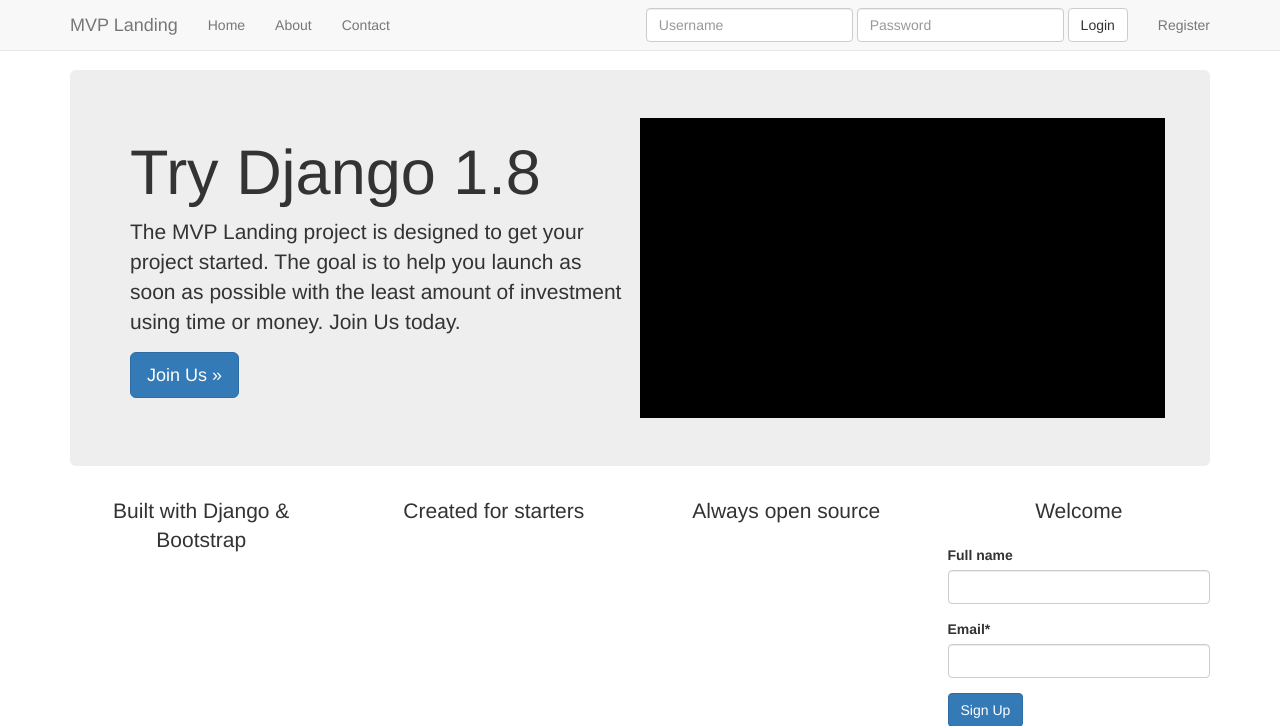
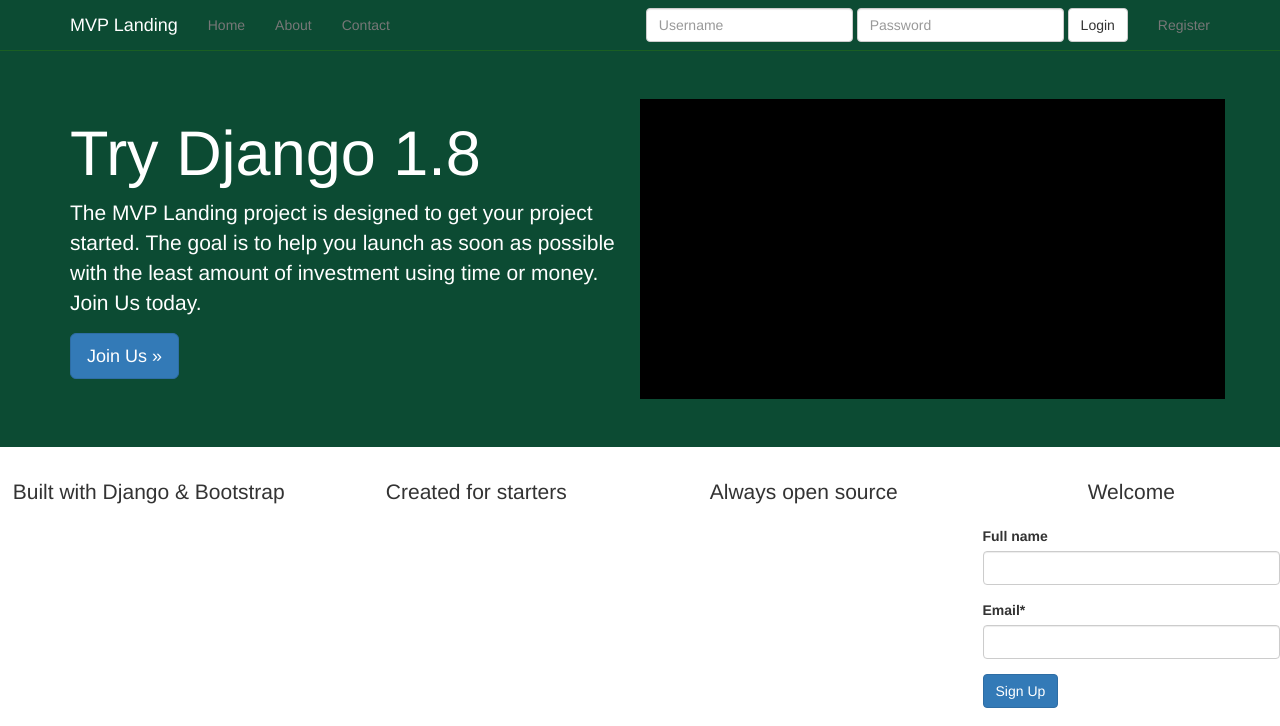
Before and after one commit to darknawg63/trydjango18, a Django app: page / in a window 1280 px wide. Shown: the top 726 px of the page. Run offline with Django 3.2, Linux system fonts and the light colour scheme; parts of the project's set-up code (start-up, migrations or seed data) failed here and were passed over; some libraries are stand-ins or nearby versions.

Commit message:
Try Django 1.8 Tutorial - 31 of 42 - Styling MVP Landing Part 3

```diff
--- a/static_in_pro/our_static/css/navbar-static-top.css
+++ b/static_in_pro/our_static/css/navbar-static-top.css
@@ -4,4 +4,25 @@ body {
 
 .navbar-static-top {
   margin-bottom: 19px;
+  background-color: #0C4B33;
+  border-color: #1A5F23
 }
+
+.navbar-default .navbar-brand {
+    color: #FFF;
+}
+
+.navbar-default .navbar-brand:hover {
+    color: #777;
+}
+.navbar-default .navbar-nav>li>a:hover {
+    color: #999;
+}
+
+.navbar-default .navbar-toggle {
+    border-color: transparent !important
+}
+
+.navbar-toggle {
+    background-color: #0C4B33 !important;
+}
--- a/templates/base.html
+++ b/templates/base.html
@@ -25,18 +25,14 @@
     <!-- Static navbar -->
     {% include 'navbar.html' %}
 
-    <div class="container">
-
     {% block jumbotron %}
 
     {% endblock %}
-
 
     {% block content %}
 
     {% endblock %}
 
-    </div> <!-- /container -->
 
     {% include 'javascript.html' %}
 
--- a/templates/home.html
+++ b/templates/home.html
@@ -6,13 +6,21 @@
 
 <style>
 {% block style %}
+  .navbar-static-top {
+    margin-bottom: 0px !important
+  }
 
+  .jumbotron {
+    background-color: #0C4B33;
+    color: #FFF;
+  }
 {% endblock %}
 </style>
 
 {% block jumbotron %}
 
 <div class="jumbotron">
+  <div class="container">
     <div class="row">
         <div class="col-sm-6">
           <h1>Try Django 1.8</h1>
@@ -25,6 +33,7 @@
       </div>
       <div class="col-sm-6" style="background-color:black;height:300px">
 
+      </div>
     </div>
   </div>
 </div>
```
Also changed, not shown: templates/navbar.html (+0 -12 lines), db.sqlite3. Lines whose indentation alone changed are shown as unchanged.
